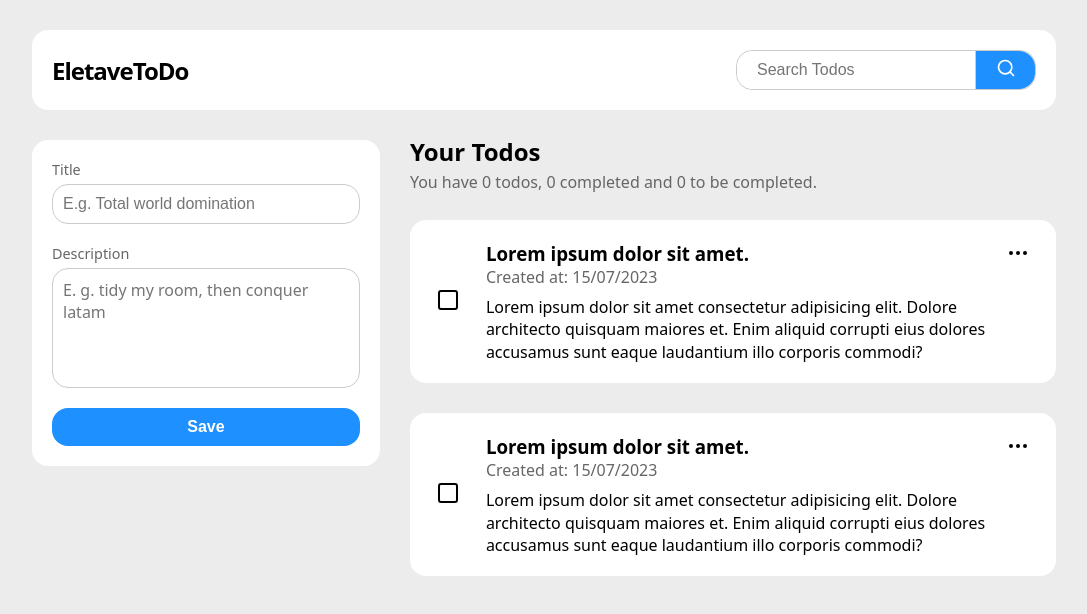
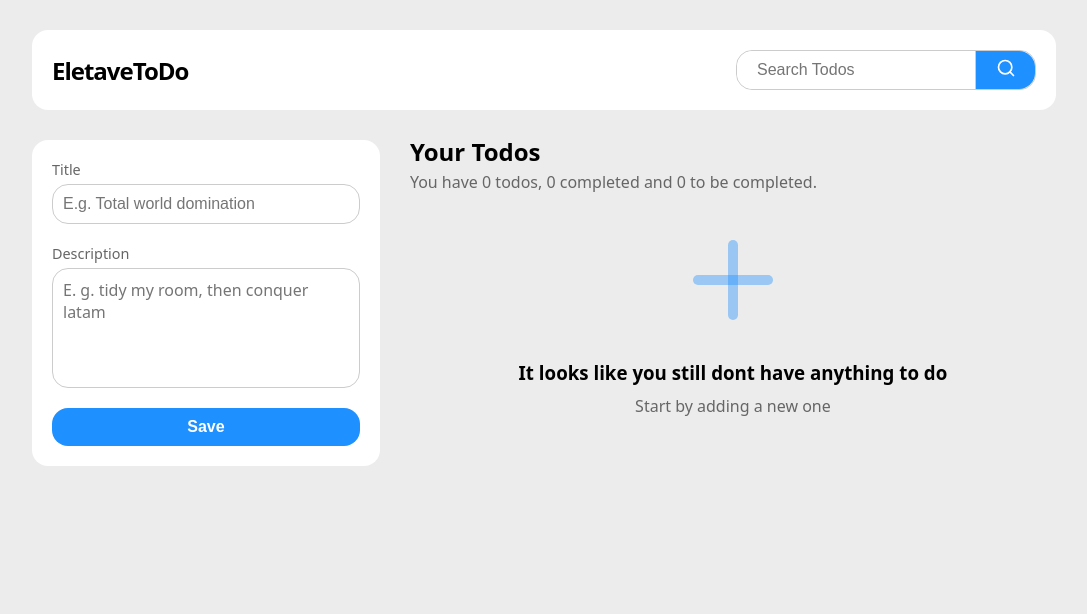
Before and after one commit to jesusrobot0/Elevate-Do, a React (Vite) app: page / in a window 1280 px wide. Shown: the top 614 px of the page, without its empty margins (96-1183 px from the left). Built offline with nearby package versions, Linux system fonts and the light colour scheme.

Commit message:
Agregada la funcionalidad de listar todos

```diff
--- a/src/ElevateDo.jsx
+++ b/src/ElevateDo.jsx
@@ -21,7 +21,7 @@ export function ElevateDo() {
           <Form onNewTodo={handleAddTodo} />
         </aside>
         <main className={styles.app__main}>
-          <TodoList />
+          <TodoList todos={todos} />
         </main>
       </div>
     </>
--- a/src/components/todo-item/TodoItem.jsx
+++ b/src/components/todo-item/TodoItem.jsx
@@ -1,10 +1,14 @@
 import { useState } from 'react'
+import PropTypes from 'prop-types'
 import { Edit2, Square, Trash, CheckSquare, MoreHorizontal } from 'lucide-react'
 import styles from './todo-item.module.css'
 
-export function TodoItem() {
+export function TodoItem({ date, title, description }) {
   const [isOpen, setIsOpen] = useState(false)
   const [isChecked, setIsChecked] = useState(false)
+
+  const formattedDate = date.toLocaleDateString()
+
   return (
     <div className={styles['todo-item']}>
       <div className={styles['todo-item__checkbox']}>
@@ -14,7 +18,7 @@ export function TodoItem() {
       </div>
       <div className={styles['todo-item__body']}>
         <div className={styles['todo-item__header']}>
-          <h3>Lorem ipsum dolor sit amet.</h3>
+          <h3>{title}</h3>
           <div className={styles['todo-item__toggle-button']}>
             <button onClick={() => setIsOpen(!isOpen)}>
               <MoreHorizontal />
@@ -36,13 +40,15 @@ export function TodoItem() {
             )}
           </div>
         </div>
-        <p className={styles['todo-item__date']}>Created at: 15/07/2023</p>
-        <p className={styles['todo-item__description']}>
-          Lorem ipsum dolor sit amet consectetur adipisicing elit. Dolore
-          architecto quisquam maiores et. Enim aliquid corrupti eius dolores
-          accusamus sunt eaque laudantium illo corporis commodi?
-        </p>
+        <p className={styles['todo-item__date']}>Created at: {formattedDate}</p>
+        <p className={styles['todo-item__description']}>{description}</p>
       </div>
     </div>
   )
 }
+
+TodoItem.propTypes = {
+  date: PropTypes.object.isRequired,
+  title: PropTypes.string.isRequired,
+  description: PropTypes.string.isRequired,
+}
--- a/src/components/todo-list/TodoList.jsx
+++ b/src/components/todo-list/TodoList.jsx
@@ -1,16 +1,18 @@
+import PropTypes from 'prop-types'
 import { TodoSummary } from '../todos-summary/TodosSummary'
+import { TodoItem } from '../todo-item/TodoItem'
 import { Placeholder } from '../placeholder/Placeholder'
 import styles from './todo-list.module.css'
-import { TodoItem } from '../todo-item/TodoItem'
 
-export function TodoList() {
+export function TodoList({ todos }) {
   return (
     <div className={styles['todo-list']}>
       <TodoSummary />
-      {true ? (
+      {todos.length !== 0 ? (
         <>
-          <TodoItem />
-          <TodoItem />
+          {todos.map((todo) => (
+            <TodoItem key={todo.id} {...todo} />
+          ))}
         </>
       ) : (
         <Placeholder />
@@ -18,3 +20,7 @@ export function TodoList() {
     </div>
   )
 }
+
+TodoList.propTypes = {
+  todos: PropTypes.array.isRequired,
+}
```
